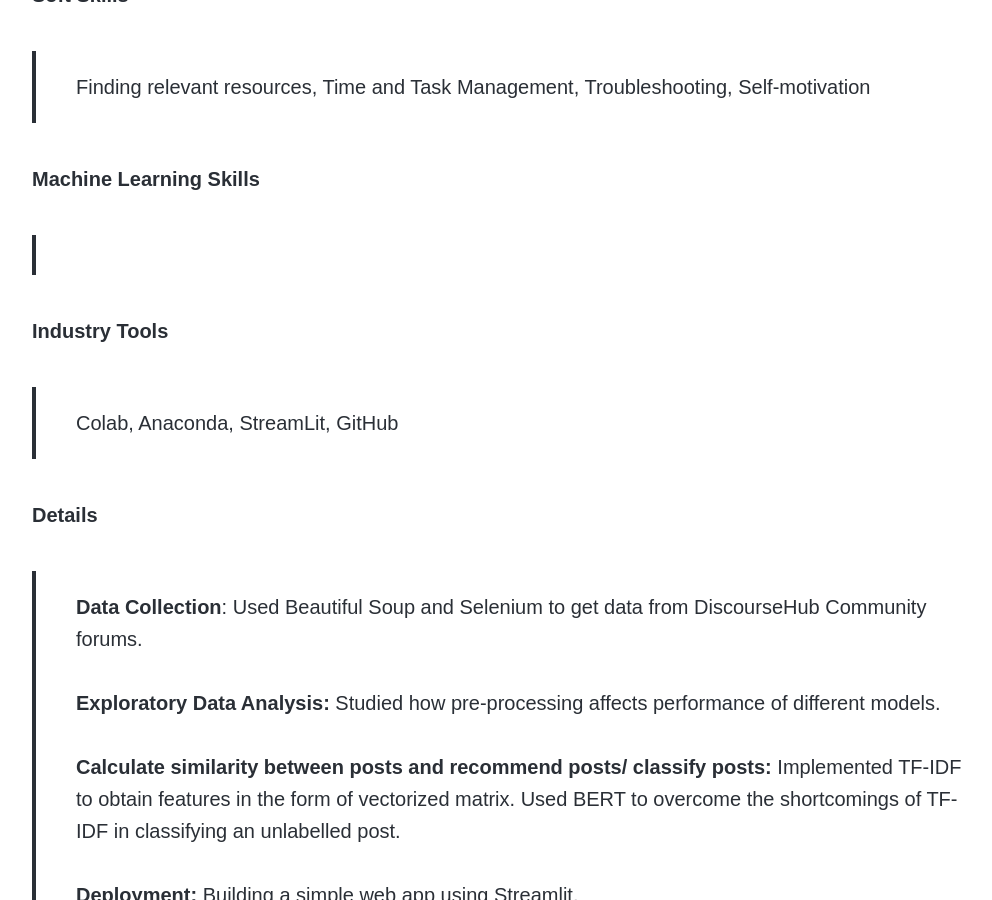
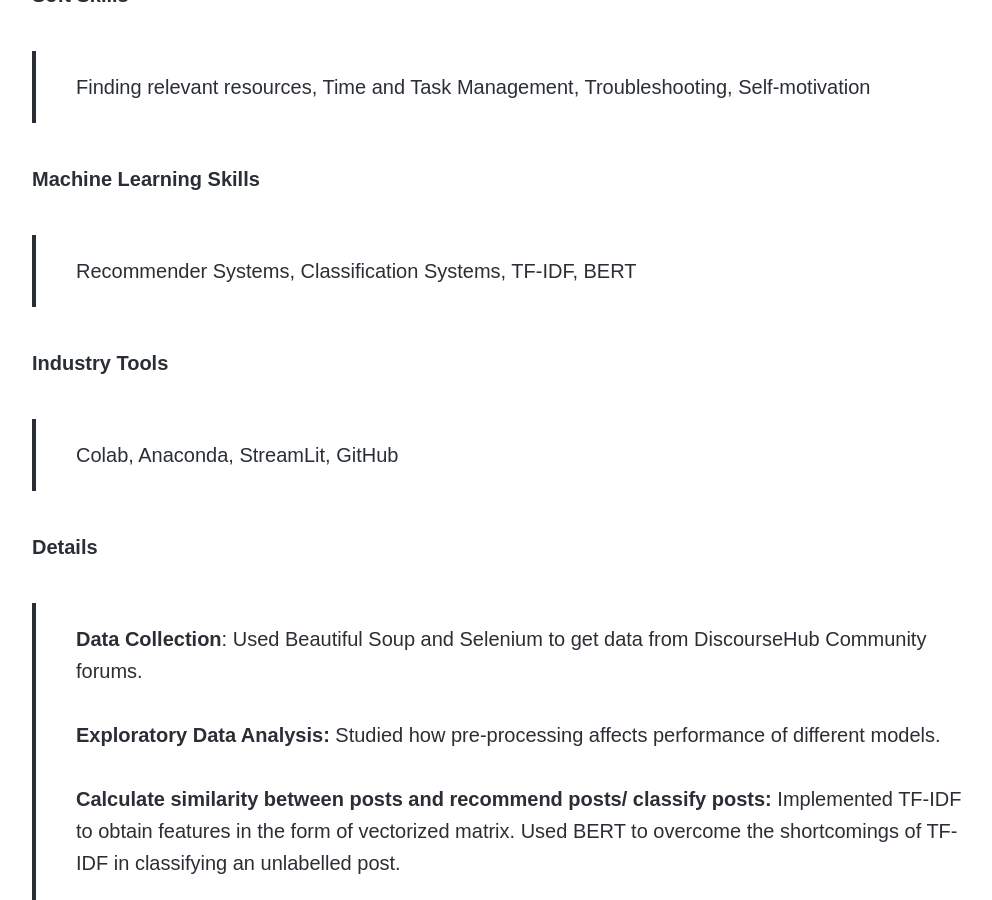
Before and after one commit to disha-22/disha-22.github.io, a Jekyll site: the page built from _projects/ml.md, in a window 1280 px wide and 900 px high, scrolled down 1076 px. Shown: the whole window, without its empty margins (138-1130 px from the left). Built offline with Jekyll 4.4.1, drawn with Linux system fonts in a browser that asks for light colours; nearby versions of some CDN libraries; some web fonts are replaced.

Commit message:
Update ml.md

```diff
--- a/_projects/ml.md
+++ b/_projects/ml.md
@@ -19,7 +19,7 @@
 > Finding relevant resources, Time and Task Management, Troubleshooting, Self-motivation
 
 <h6> Machine Learning Skills </h6>
->
+> Recommender Systems, Classification Systems, TF-IDF, BERT
 <h6> Industry Tools </h6>
 > Colab, Anaconda, StreamLit, GitHub
 
```
